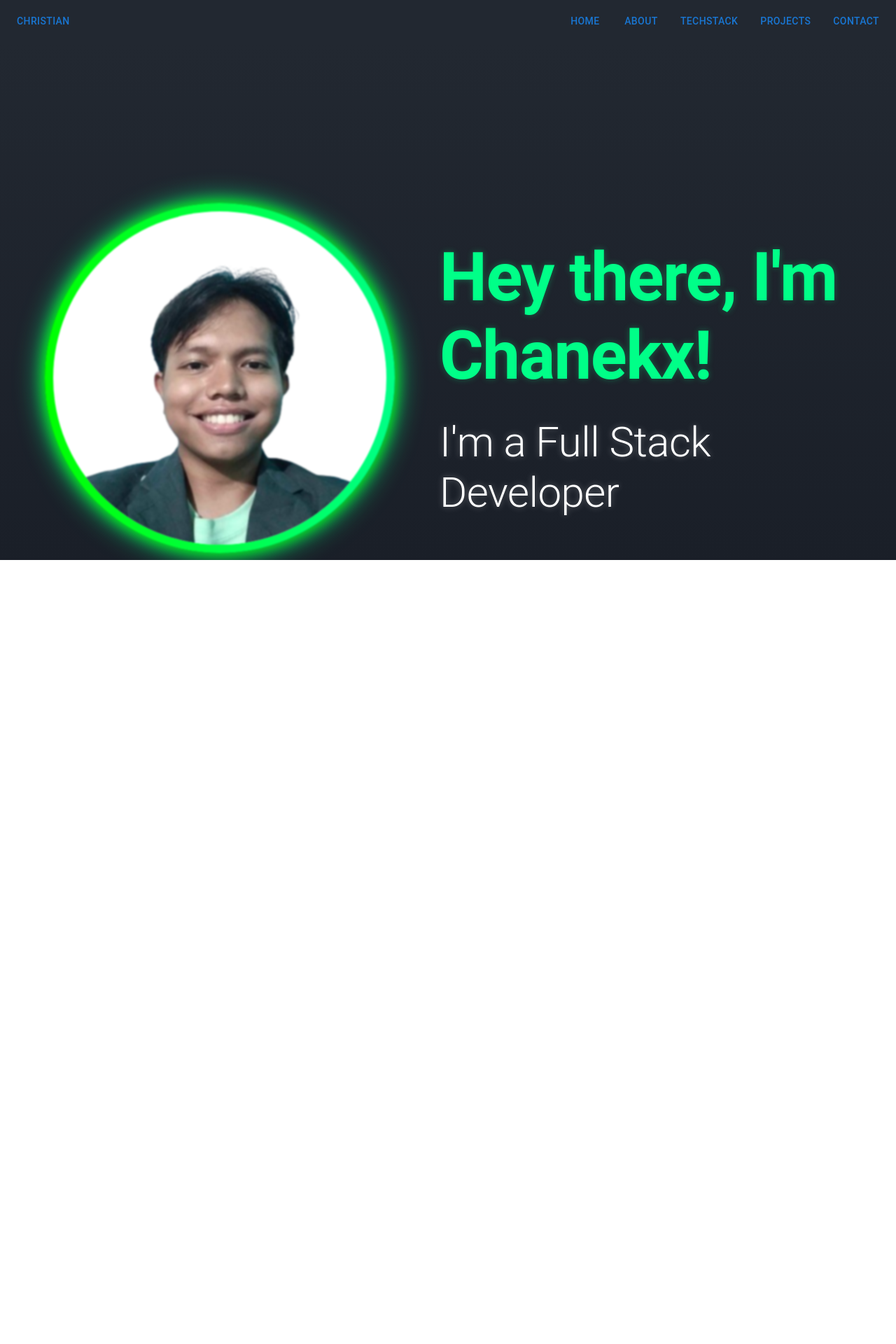
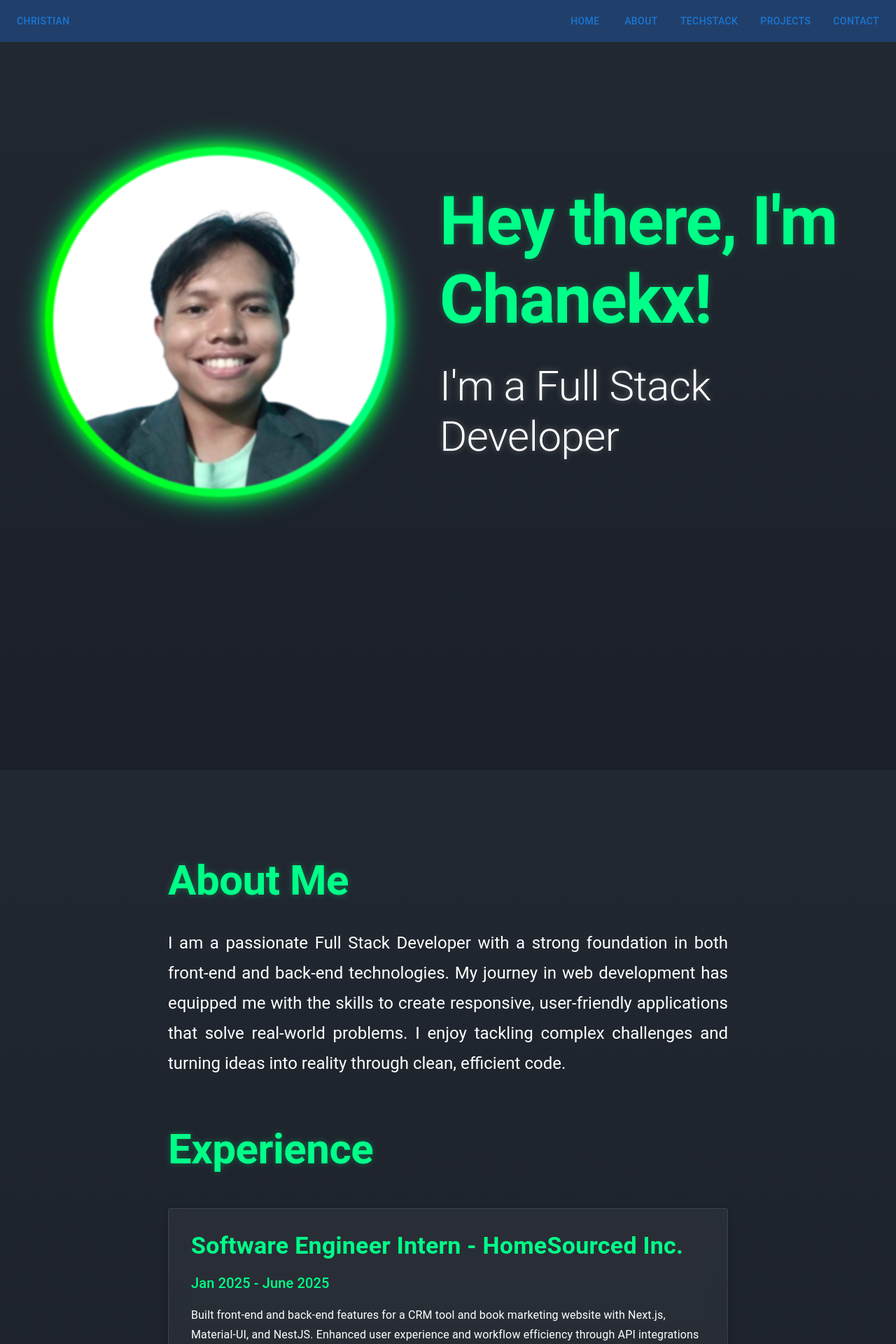
Before and after one commit to Chanekx/portfolio, a React (Vite) app in the folder web/: page / in a window 1280 px wide. Shown: the top 1920 px of the page at 70% size. Before the commit the page ends 800 px from the top, so only its background shows below. Built offline with nearby package versions, Linux system fonts and the light colour scheme.

Commit message:
Added a techstack section

```diff
--- a/web/src/App.tsx
+++ b/web/src/App.tsx
@@ -1,9 +1,9 @@
-import Homepage from "./pages/homepage";
+import Portfolio from "./pages/homepage";
 
 const App = () => {
   return (
     <>
-      <Homepage />
+      <Portfolio />
     </>
   );
 };
--- a/web/src/pages/aboutme/index.tsx
+++ b/web/src/pages/aboutme/index.tsx
@@ -3,14 +3,17 @@ import { Stack, Typography, Paper } from "@mui/material"
 const AboutMeSection = () => {
  return (
     <Stack
-    minHeight="100vh"
+
+    minHeight="130vh"
       width="100%"
       alignItems="center"
       justifyContent="center"
       spacing={8}
       padding={8}
       sx={{
-        background: 'linear-gradient(180deg, #222831 0%, #1a1f28 100%)'
+        background: 'linear-gradient(180deg, #222831 0%, #1a1f28 100%)',
+        paddingTop:'5%'
+
       }}
     >
         <Stack spacing={4} maxWidth="800px" sx={{paddingTop:'5%'}}>
--- a/web/src/pages/home/index.tsx
+++ b/web/src/pages/home/index.tsx
@@ -8,13 +8,7 @@ const HomePage = () => {
       height="100vh"
       width="100%"
       sx={{
-        overflowY: 'auto',
-        scrollSnapType: 'y mandatory',
-        '& > *': {
-          scrollSnapAlign: 'start',
-          minHeight: '120vh'
-        },
-        background: 'linear-gradient(180deg, #222831 0%, #1a1f28 100%)'
+        background: "linear-gradient(180deg, #222831 0%, #1a1f28 100%)",
       }}
     >
       <Stack
@@ -26,36 +20,40 @@ const HomePage = () => {
         width="100%"
         padding={8}
         sx={{
-          position: 'relative',
-          zIndex: 1
+          position: "relative",
+          zIndex: 1,
         }}
-
       >
         <Stack>
-          <div style={{
-            width: '500px',
-            height: '500px',
-            borderRadius: "50%",
-            padding: '12px',
-            background: 'linear-gradient(90deg, #00ff00, #00ff88, #00ff00, #00ff88)',
-            backgroundSize: '300% 300%',
-            animation: 'gradient 4s linear infinite',
-            boxShadow: '0 0 20px #00ff00, 0 0 40px #00ff88',
-            filter: 'blur(1px)',
-          }}>
-            <div style={{
-              width: '100%',
-              height: '100%',
+          <div
+            style={{
+              width: "500px",
+              height: "500px",
               borderRadius: "50%",
-              overflow: 'hidden',
-              background: 'white',
-            }}>
+              padding: "12px",
+              background:
+                "linear-gradient(90deg, #00ff00, #00ff88, #00ff00, #00ff88)",
+              backgroundSize: "300% 300%",
+              animation: "gradient 4s linear infinite",
+              boxShadow: "0 0 20px #00ff00, 0 0 40px #00ff88",
+              filter: "blur(1px)",
+            }}
+          >
+            <div
+              style={{
+                width: "100%",
+                height: "100%",
+                borderRadius: "50%",
+                overflow: "hidden",
+                background: "white",
+              }}
+            >
               <img
                 src="/src/assets/me.png"
                 alt="Christian"
                 style={{
-                  width: '100%',
-                  height: '100%',
+                  width: "100%",
+                  height: "100%",
                   objectFit: "cover",
                   display: "block",
                 }}
@@ -67,9 +65,9 @@ const HomePage = () => {
           <Typography
             variant="h1"
             sx={{
-              fontWeight: 'bold',
-              color: '#00ff88',
-              textShadow: '0 0 10px rgba(0, 255, 136, 0.3)'
+              fontWeight: "bold",
+              color: "#00ff88",
+              textShadow: "0 0 10px rgba(0, 255, 136, 0.3)",
             }}
           >
             Hey there, I'm Chanekx!
@@ -77,16 +75,14 @@ const HomePage = () => {
           <Typography
             variant="h2"
             sx={{
-              color: 'white',
-              textShadow: '0 0 10px rgba(255, 255, 255, 0.3)'
+              color: "white",
+              textShadow: "0 0 10px rgba(255, 255, 255, 0.3)",
             }}
           >
             I'm a Full Stack Developer
           </Typography>
         </Stack>
       </Stack>
-         <AboutMeSection />
-
     </Stack>
   );
 };
--- a/web/src/pages/homepage/index.tsx
+++ b/web/src/pages/homepage/index.tsx
@@ -1,14 +1,28 @@
 import { Stack } from "@mui/material";
 import Header from "../../parts/header";
+import HomePage from "../home";
 import AboutMeSection from "../aboutme";
-import HomePage from "../home";
+import TechStack from "../techstack";
 
-const Homepage = () => {
+const Portfolio = () => {
   return (
-    <Stack height="100vh" width="100%">
+    <Stack width="100%" sx={{ overflow: "auto", minHeight: "100vh" }}>
       <Header />
-      <HomePage/>
+      <Stack
+        sx={{
+          overflowY: "auto",
+          scrollSnapType: "y mandatory",
+          "& > *": {
+            scrollSnapAlign: "start",
+            minHeight: "130vh",
+          },
+        }}
+      >
+        <HomePage />
+        <AboutMeSection />
+        <TechStack/>
+      </Stack>
     </Stack>
   );
 };
-export default Homepage;
+export default Portfolio;
--- /dev/null
+++ b/web/src/pages/techstack/index.tsx
@@ -0,0 +1,33 @@
+import { Paper, Stack, Typography } from "@mui/material";
+
+const TechStack = () => {
+  return (
+    <Stack
+      minHeight="130vh"
+      width="100%"
+      alignItems="center"
+      justifyContent="center"
+      spacing={8}
+      padding={8}
+      sx={{
+        background: "linear-gradient(180deg, #222831 0%, #1a1f28 100%)",
+        paddingTop: "5%",
+      }}
+    >
+      <Stack spacing={4} maxWidth="800px" sx={{ paddingTop: "5%" }}>
+        <Typography
+          variant="h2"
+          sx={{
+            fontWeight: "bold",
+            color: "#00ff88",
+            textShadow: "0 0 10px rgba(0, 255, 136, 0.3)",
+          }}
+        >
+          My Techstack
+        </Typography>
+
+      </Stack>
+    </Stack>
+  );
+};
+export default TechStack;
--- a/web/src/parts/header/index.tsx
+++ b/web/src/parts/header/index.tsx
@@ -1,13 +1,11 @@
 import { Button, Stack } from "@mui/material";
-import type { ActivePage } from "../../pages/homepage/hooks";
-import meImage from "../../assets/me.png";
 
-// type HeaderProps = {
-//   openPage: (page: ActivePage) => void
+type HeaderProps = {
+  setSection: 'home' | 'about'
 
-// }
+}
 
-const Header = ({openPage}: HeaderProps) => {
+const Header = ({setSection}: HeaderProps) => {
   return (
     <Stack
       width="100%"
@@ -16,7 +14,7 @@ const Header = ({openPage}: HeaderProps) => {
       direction="row"
       alignItems="center"
       paddingX={2}
-      sx={{ backgroundColor: "#222831" }}
+      sx={{ backgroundColor: "#213f6b" }}
     >
       <Stack flexGrow={1}>
         <Stack direction="row" alignItems="center" gap={1}>
@@ -25,8 +23,8 @@ const Header = ({openPage}: HeaderProps) => {
       </Stack>
 
       <Stack direction="row" justifyContent="flex-end" gap={2}>
-        <Button onClick={() => openPage('home') }>Home</Button>
-        <Button onClick={() => openPage('about')}>About</Button>
+        <Button onClick={() => setSection('home') }>Home</Button>
+        <Button onClick={() => setSection('about')}>About</Button>
         <Button onClick={() => openPage('techstack')}>TechStack</Button>
         <Button onClick={()=> openPage('projects')}>Projects</Button>
         <Button onClick={() => openPage('contact')}>Contact</Button>
```
Also changed, not shown: web/src/pages/skills/index.tsx (deleted).
